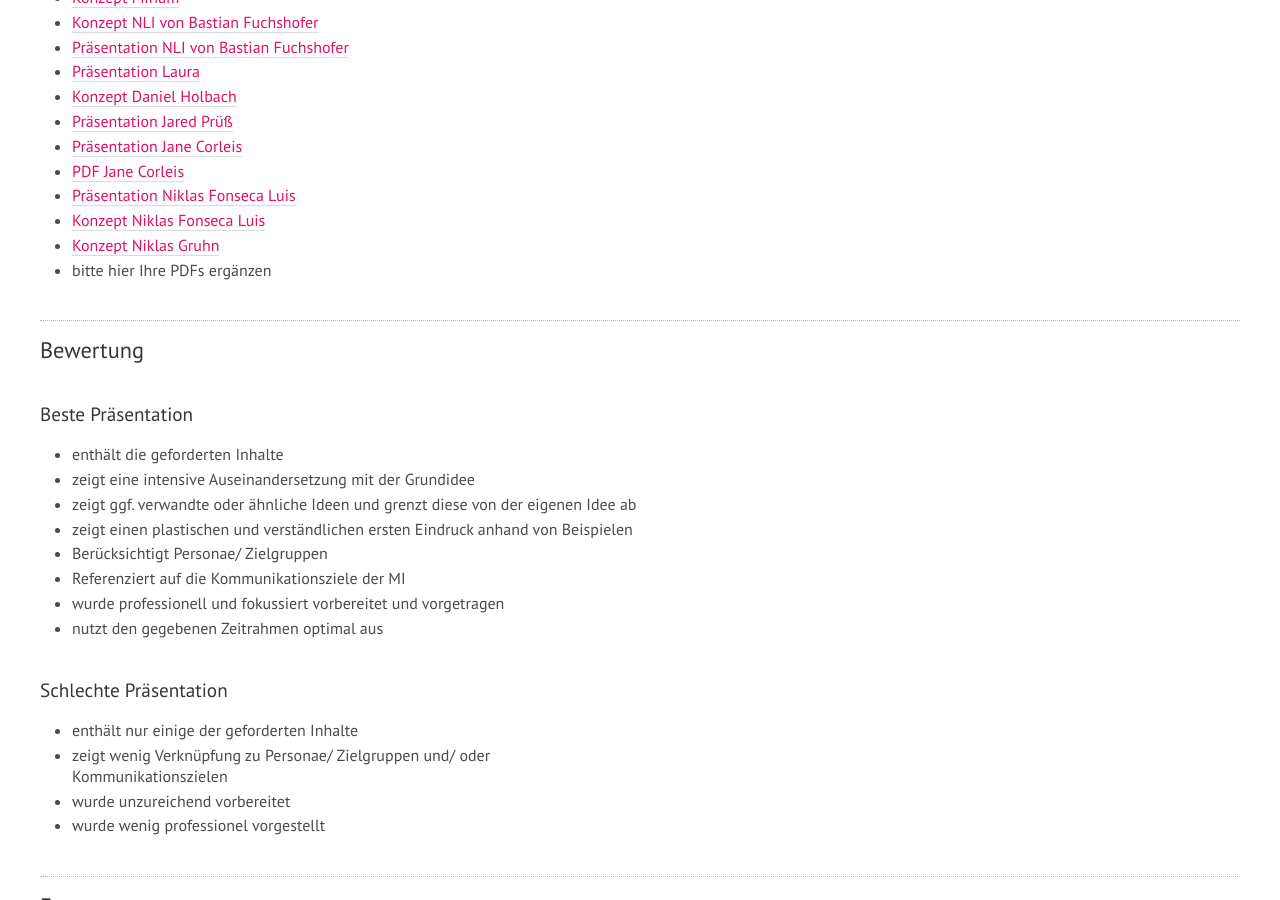
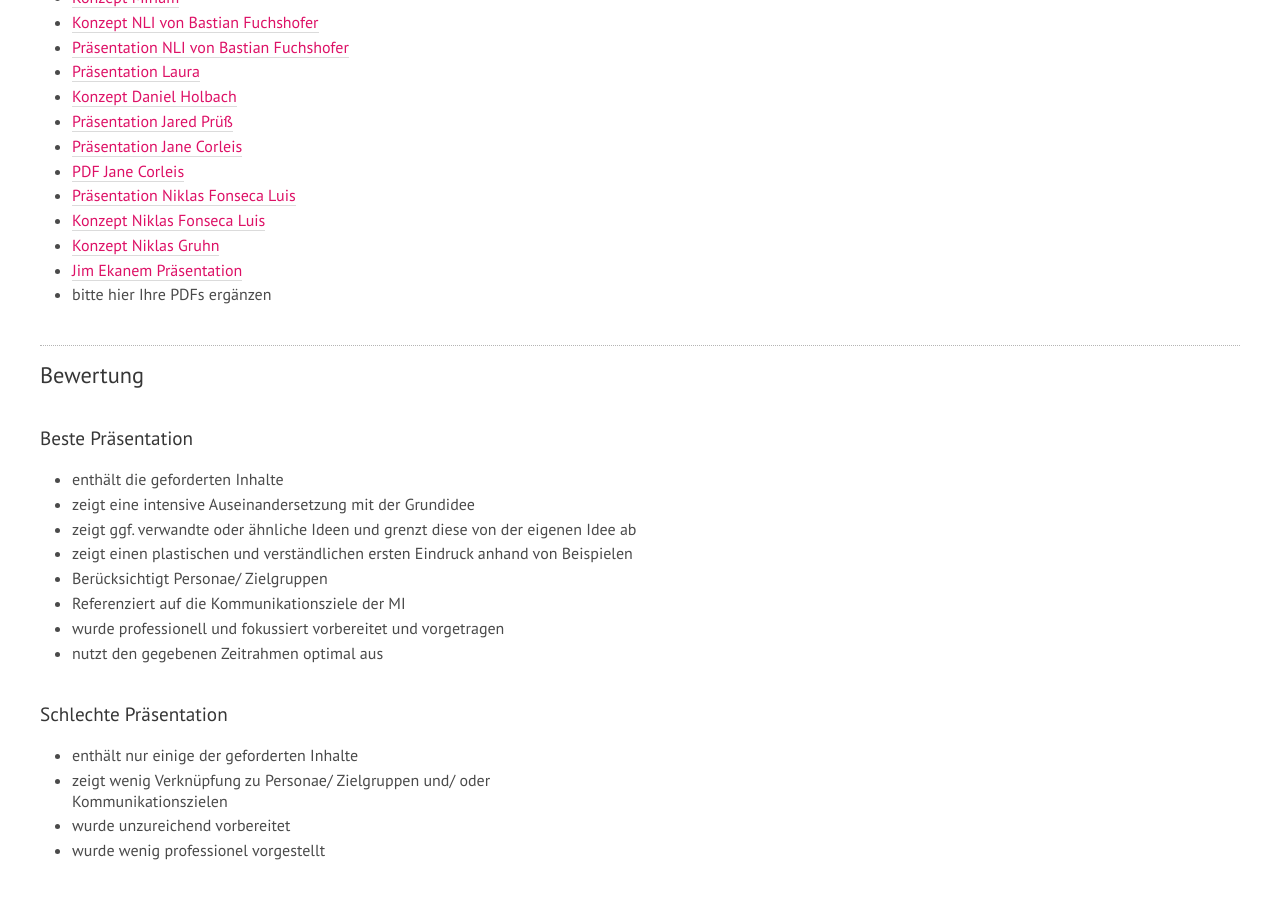
Before and after one commit to th-koeln/mi-wpf-digitale-kommunikation, a Jekyll site: the page built from _lehrveranstaltungen/fr-praesentation-ideen.md, in a window 1280 px wide and 900 px high, scrolled down 910 px. Built offline with Jekyll 4.4.1, drawn with Linux system fonts in a browser that asks for light colours; nearby versions of some CDN libraries.

Commit message:
Update fr-praesentation-ideen.md

```diff
--- a/_lehrveranstaltungen/fr-praesentation-ideen.md
+++ b/_lehrveranstaltungen/fr-praesentation-ideen.md
@@ -36,6 +36,7 @@ Dazu bitte ein kurzes PDF erstellen und hier verlinken. Das PDF bitte auch ausge
 - [Präsentation Niklas Fonseca Luis](../../download/Präsentation_Farben-Niklas_Fonseca_Luis.pdf)
 - [Konzept Niklas Fonseca Luis](../../download/Konzept_Farben-Niklas_Fonseca_Luis.pdf)
 - [Konzept Niklas Gruhn](../../download/Konzeptidee%20-%20Niklas%20Gruhn.pdf)
+- [Jim Ekanem Präsentation](../../download/Präsi_Jim_Typographie.pdf )
 - bitte hier Ihre PDFs ergänzen
 
 ## Bewertung
```
